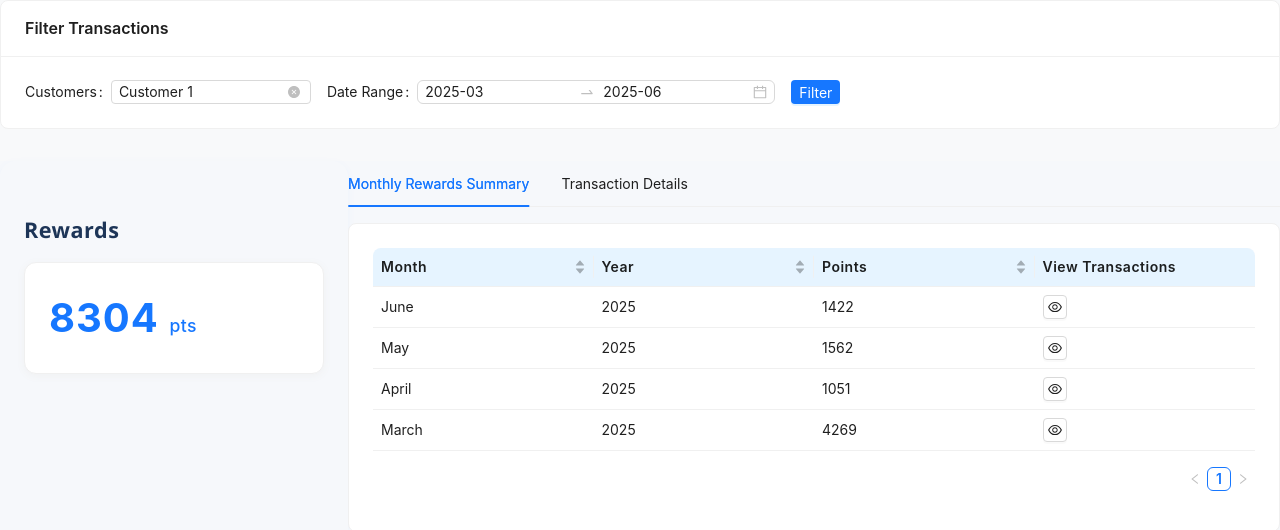
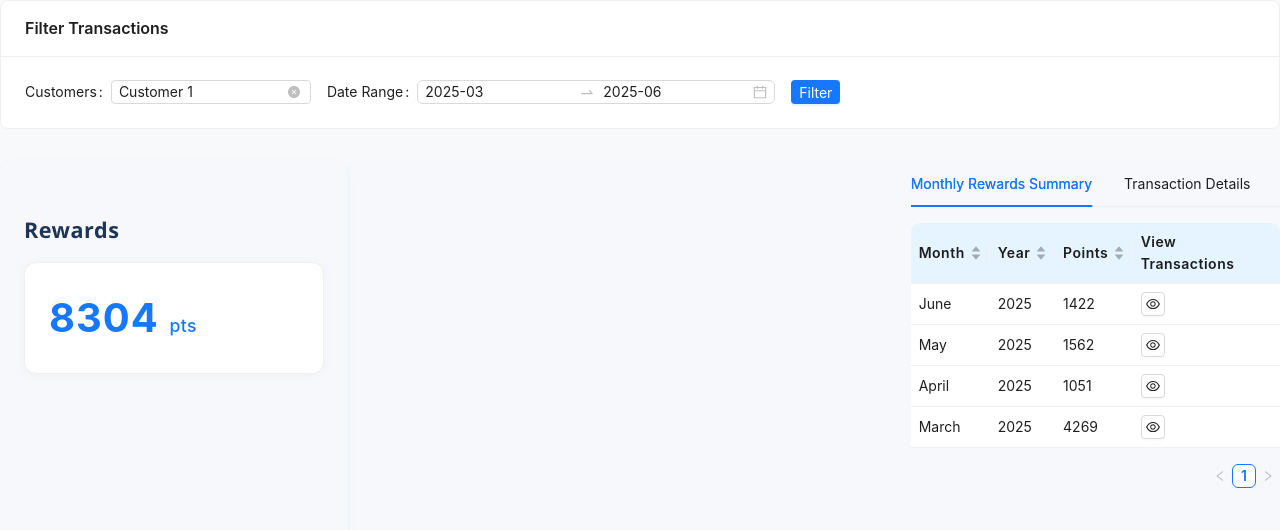
Before and after one commit to Sanith-Garipally/react_code_assignment, a React (Vite) app: page / in a window 1280 px wide. Shown: the top 530 px of the page. Built offline with nearby package versions, Linux system fonts and the light colour scheme.

Commit message:
Fix: Styling Issues

```diff
--- a/src/components/rewardsSummary.jsx
+++ b/src/components/rewardsSummary.jsx
@@ -201,13 +201,18 @@ export default function RewardsSummary({ transactions, transactionsLoader }) {
   ];
 
   return (
-    <Card>
+    <>
       <StyledTable
         size='small'
         columns={summaryColumns}
         dataSource={months}
         loading={transactionsLoader}
         rowKey={(obj) => obj.month + obj.year}
+        style={{width: "100%"}}
+        scroll={{
+          y: "300px",
+          x: 'max-content'
+        }}
       />
       <Drawer
         width={940}
@@ -238,7 +243,7 @@ export default function RewardsSummary({ transactions, transactionsLoader }) {
           }}
         />
       </Drawer>
-    </Card>
+    </>
   );
 }
 
--- a/src/components/tableHeader.jsx
+++ b/src/components/tableHeader.jsx
@@ -32,9 +32,9 @@ const TransactionTableHeader = ({
 
       if (!customers && !months) {
         updatedState = data;
-      } else if (customers && !months.length) {
+      } else if (customers && !months) {
         updatedState = data.filter((obj) => obj.customerId === customers);
-      } else if (!customers && months.length) {
+      } else if (!customers && months) {
         startRange = dayjs(dayjs(months[0], 'YYYY-MM').startOf('month')).format(
           'YYYY-MM-DD'
         );
--- a/src/components/transactionsTable.jsx
+++ b/src/components/transactionsTable.jsx
@@ -86,6 +86,7 @@ const TransactionsTable = () => {
                   rowKey={(obj) => obj.transactionId}
                   size='small'
                   loading={transactionsLoader}
+                  style={{width: '100%'}}
                   scroll={{
                     y: '320px',
                     x: 'max-content'
```
